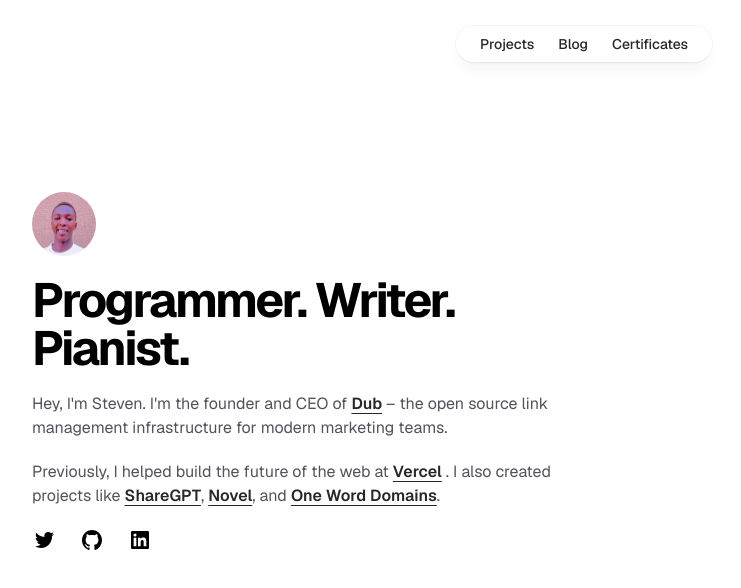
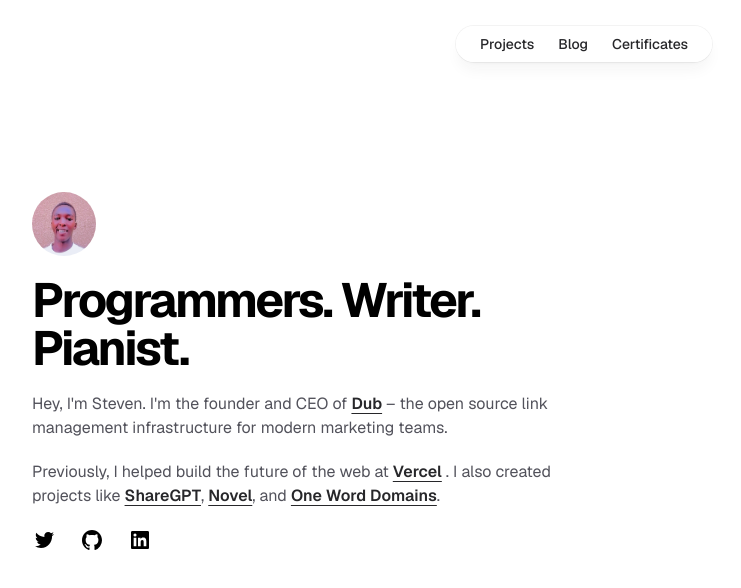
Before and after one commit to leconstantin/leo-Constantin, a Next.js app: page / in a window 1280 px wide. Shown: the top 588 px of the page, without its empty margins (96-837 px from the left). Built offline with nearby package versions, Linux system fonts and the light colour scheme.

Commit message:
checking

```diff
--- a/src/app/page.tsx
+++ b/src/app/page.tsx
@@ -13,7 +13,7 @@
         className="rounded-full size-16"
       />
       <h1 className="text-5xl font-bold tracking-tighter">
-        Programmer. Writer. Pianist.
+        Programmers. Writer. Pianist.
       </h1>
       <p className="mt-6 text-base text-zinc-600">
         Hey, I'm Steven. I'm the founder and CEO of{" "}
```
